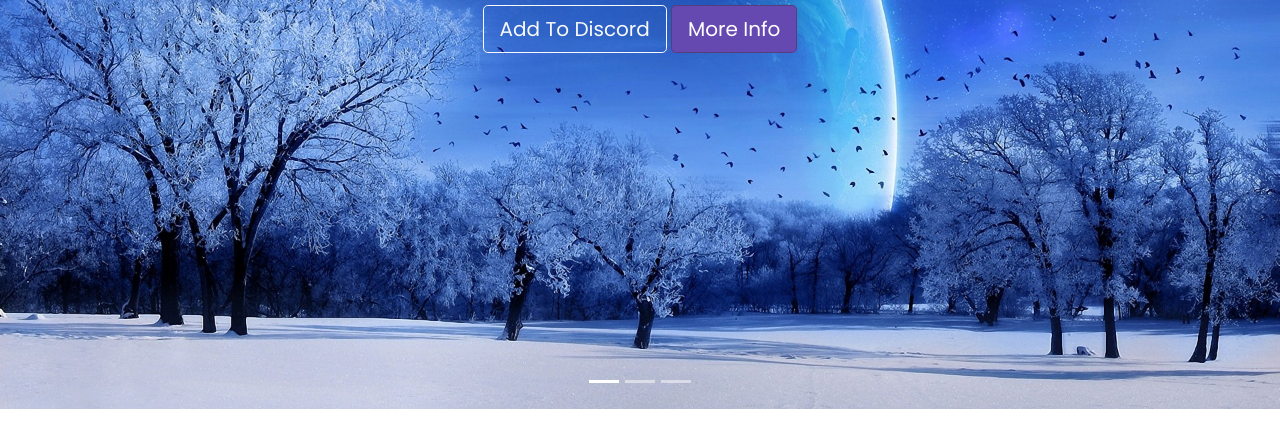
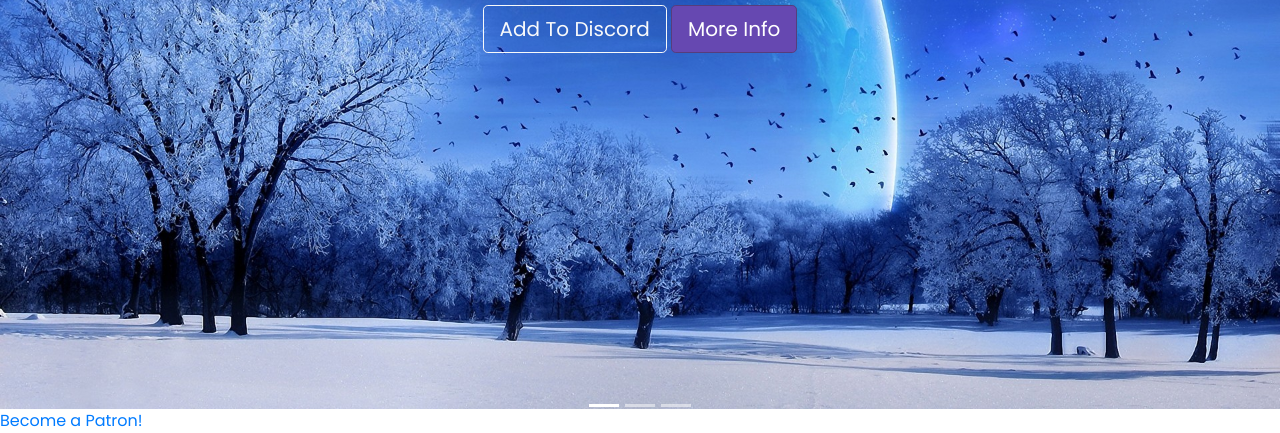
Before and after one commit to kenrag24/frosty.github.io, a plain HTML site: page index.html in a window 1280 px wide. Shown: the part 459-892 px from the top of the page. Before the commit the page ends 868 px from the top, so only its background shows below. Drawn offline with nearby package versions, Linux system fonts and the light colour scheme.

Commit message:
Update index.html

```diff
--- a/index.html
+++ b/index.html
@@ -59,6 +59,6 @@
 </div>
 
 
-
+<a href="https://www.patreon.com/bePatron?u=34638811" data-patreon-widget-type="become-patron-button">Become a Patron!</a><script async src="https://c6.patreon.com/becomePatronButton.bundle.js"></script>
 </body>
 </html>
```
